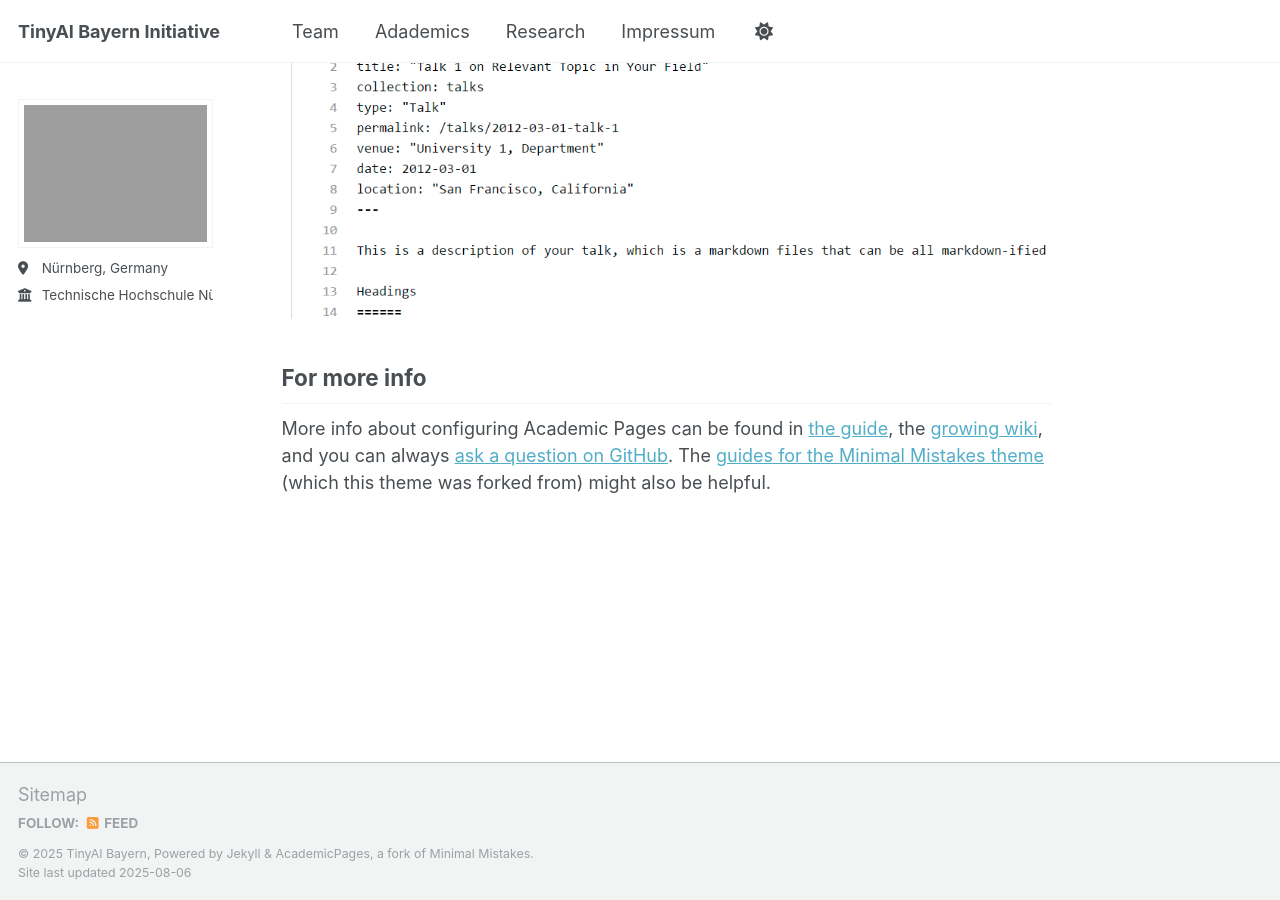
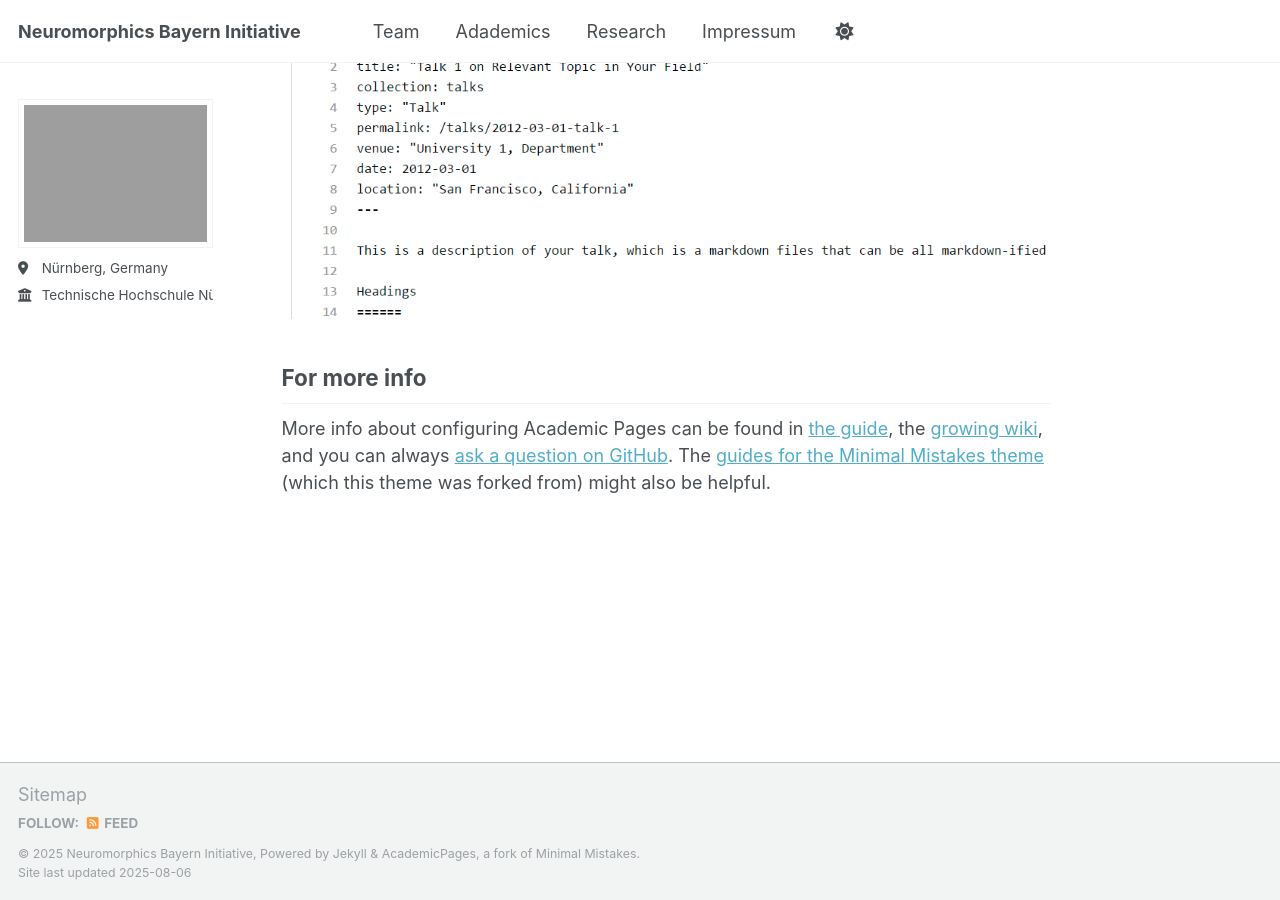
Before and after one commit to neuromorphics-bayern/neuromorphics-bayern.github.io, a Jekyll site: the page built from _pages/about.md, in a window 1280 px wide and 900 px high, scrolled down 2880 px. Built offline with Jekyll 4.4.1, drawn with Linux system fonts in a browser that asks for light colours; a script that is not in the unit is left out.

Commit message:
Update _config.yml

```diff
--- a/_config.yml
+++ b/_config.yml
@@ -9,13 +9,13 @@
 # Basic Site Settings
 locale                   : "en-US"
 site_theme               : "default"
-title                    : "TinyAI Bayern Initiative"
-title_separator          : "-"
-name                     : &name "TinyAI Bayern"
+title                    : "Neuromorphics Bayern Initiative"
+# title_separator          : "-"
+# name                     : &name "TinyAI Bayern"
 description              : &description "TinyAI Bayern Initiative"
 url                      : https://tinyaibayern.github.io # the base hostname & protocol for your site e.g. "https://[your GitHub username].github.io" or if you already have some other page hosted on Github then use "https://[your GitHub username].github.io/[Your Repo Name]"
 baseurl                  : "" # the subpath of your site, e.g. "/blog"
-repository               : "tinyaibayern/tinyaibayern.github.io/"
+repository               : "neuromorphics-bayern/neuromorphics-bayern.github.io/"
 
 # Site Author - The following control what appear as part of the author content on the side bar.
 #               If a field is blank the icon and link will not appear, otherwise it will be shown.
```
